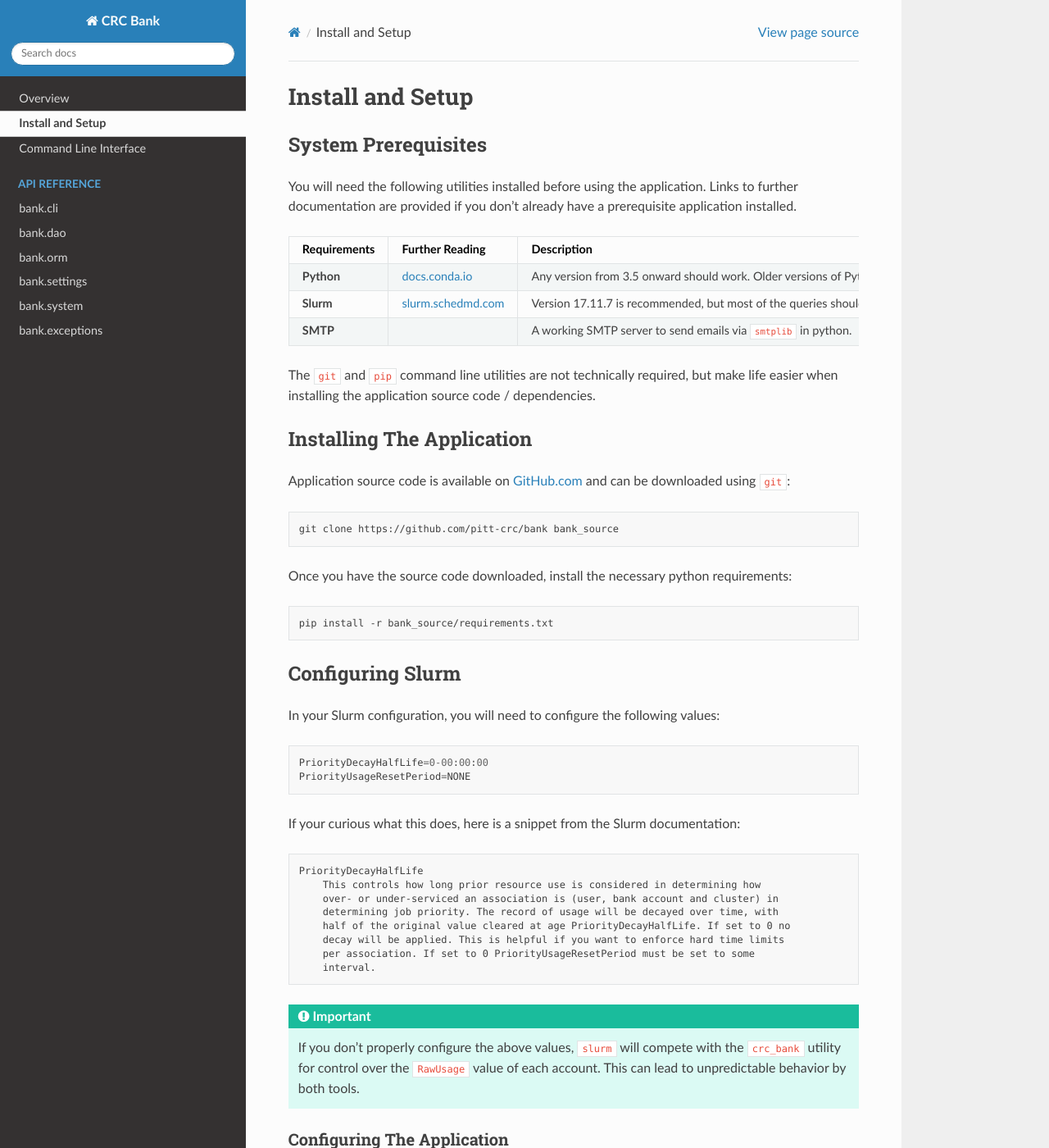
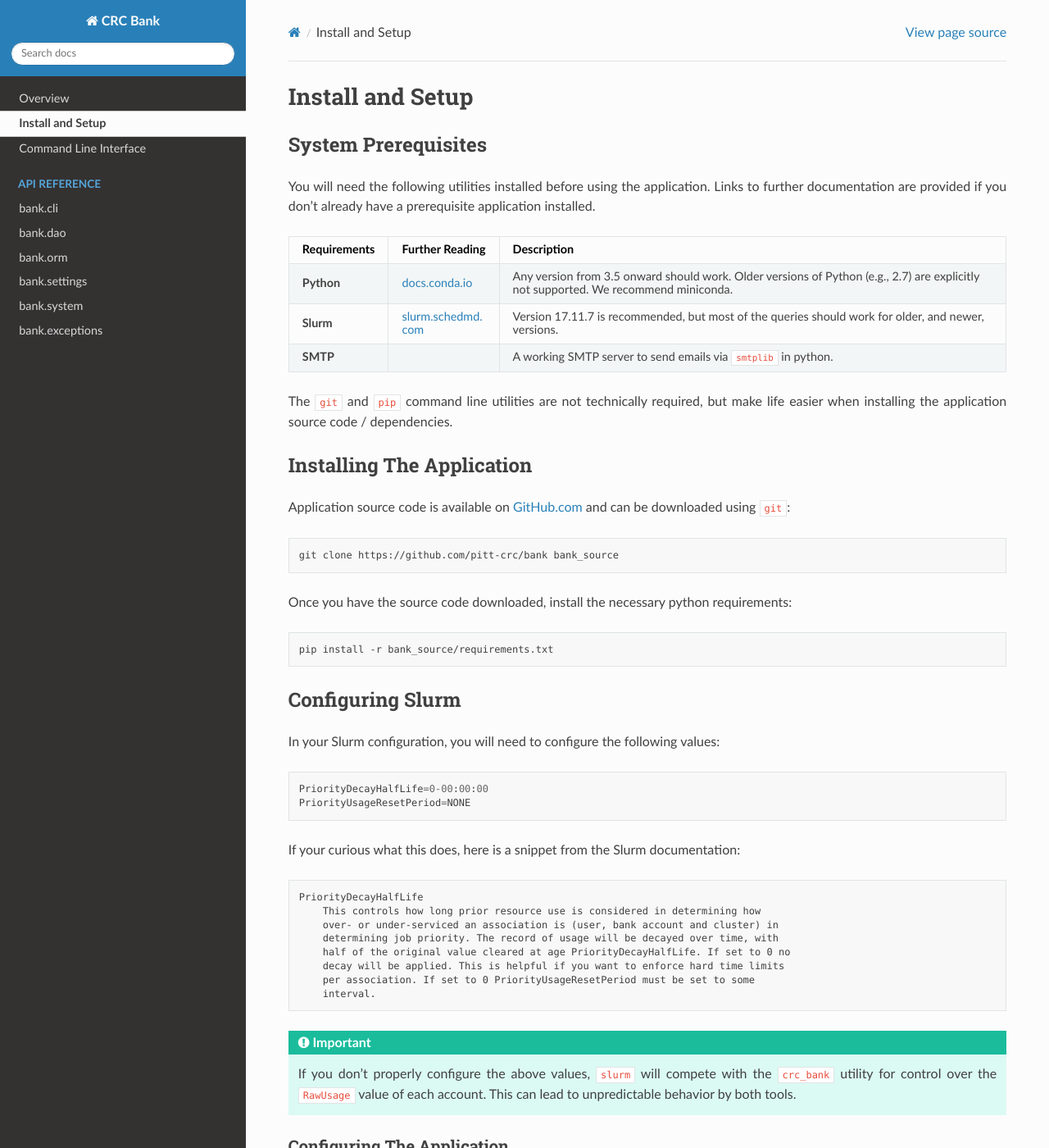
Before and after one commit to pitt-crc/bank, a Sphinx documentation site: the page built from docs/source/overview/install.rst, in a window 1280 px wide and 1400 px high. Shown: the whole window at 82% size. Built offline with Sphinx 7.4.7 and the Read the Docs theme 2.0.0, drawn with Linux system fonts in a browser that asks for light colours.

Commit message:
Adds some custom css

```diff
--- /dev/null
+++ b/docs/source/_static/css/custom.css
@@ -0,0 +1,18 @@
+.wy-nav-content {
+    max-width: 1000px;
+}
+
+p {
+    text-align: justify;
+}
+
+.wy-table-responsive p {
+    text-align: unset;
+}
+
+.wy-table-responsive table td {
+    white-space: normal !important;
+}
+.wy-table-responsive {
+    overflow: visible !important;
+}
--- a/docs/source/conf.py
+++ b/docs/source/conf.py
@@ -35,6 +35,8 @@ extensions = [
 # -- Options for HTML output -------------------------------------------------
 
 html_theme = 'sphinx_rtd_theme'
+html_static_path = ['_static']
+html_css_files = ['css/custom.css']
 
 
 def skip(app, what, name, obj, skip, options):
--- a/docs/source/overview/install.rst
+++ b/docs/source/overview/install.rst
@@ -9,7 +9,7 @@ Links to further documentation are provided if you don't already have a
 prerequisite application installed.
 
 .. list-table::
-   :widths: 25 25 50
+   :widths: 10 10 80
    :header-rows: 1
 
    * - Requirements
```
Also changed, not shown: 1 other file.
